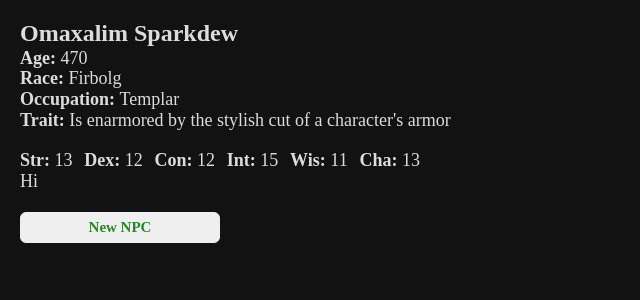
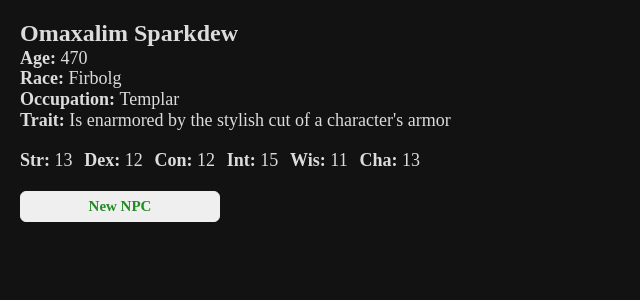
Before and after one commit to Tawe/NPC-generator, a React (Create React App) app: page / in a window 1280 px wide. Shown: the top 300 px of the page, without its empty margins (0-640 px from the left). Built offline with nearby package versions, Linux system fonts and the light colour scheme; a web font is replaced by a local one.

Commit message:
removing hi

```diff
--- a/src/App.tsx
+++ b/src/App.tsx
@@ -31,7 +31,6 @@ function App(): ReactChild {
                 <Suspense fallback={<>Loading...</>}>
                     <StatsContainer stats={character.stats} />
                 </Suspense>
-                <div>Hi</div>
             </Container>
             <Button onClick={() => setCharacter(newChar)}>New NPC</Button>
         </Background>
```
